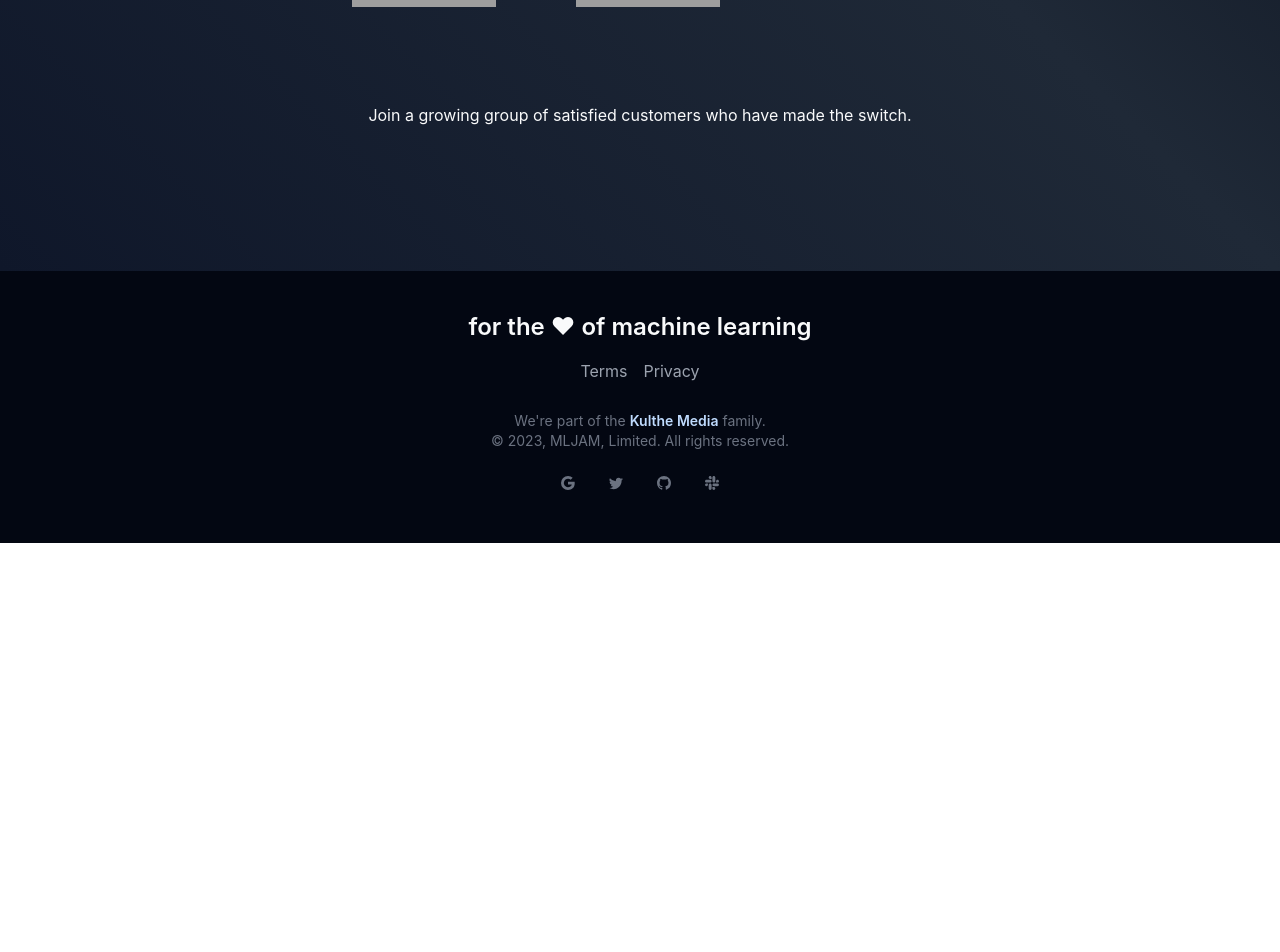
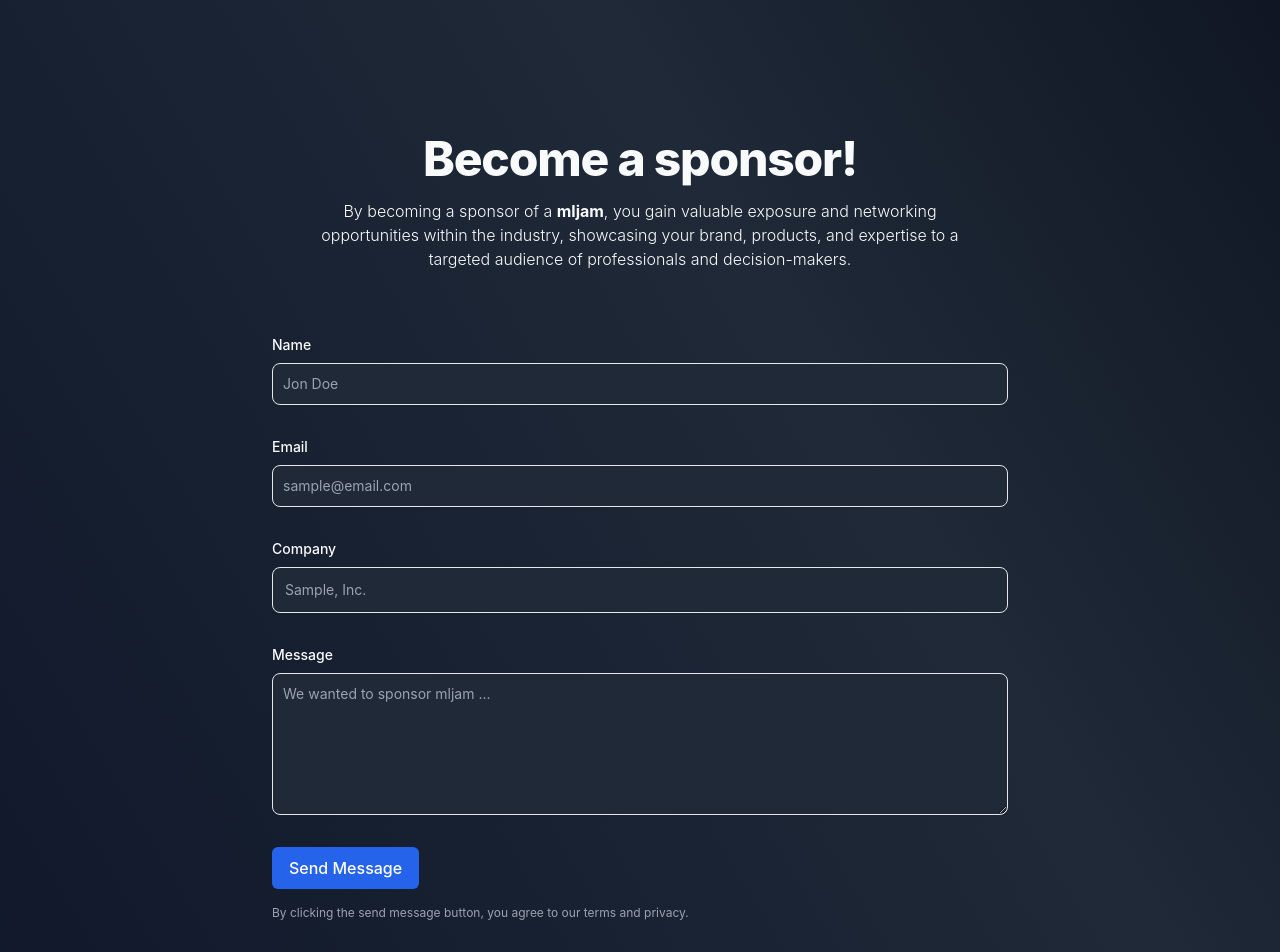
Before and after one commit to iamsid47/mljam, a React (Create React App) app: page /sponsors in a window 1280 px wide. Shown: the part 1080-2032 px from the top of the page. Before the commit the page ends 1623 px from the top, so only its background shows below. Built offline with nearby package versions, Linux system fonts and the light colour scheme; grey boxes are pictures that could not be loaded.

Commit message:
added a lot of stuff

```diff
--- a/src/components/Getintouch.jsx
+++ b/src/components/Getintouch.jsx
@@ -70,6 +70,10 @@
               Send Message
             </button>
           </form>
+          <p className="text-xs py-4 text-gray-400">
+            By clicking the send message button, you agree to our terms and
+            privacy.
+          </p>
         </div>
       </section>
       <Footer />
--- a/src/components/Sponsors.jsx
+++ b/src/components/Sponsors.jsx
@@ -8,82 +8,83 @@
       <NavBar />
       <section className="py-24 lg:pb-36 bg-gradient-to-tr from-slate-900 via-gray-800 to-gray-950 overflow-hidden text-gray-50">
         <div className="container px-4 mx-auto">
-          <div className="max-w-xl text-center mx-auto mb-20">
+          <div className="max-w-xl text-center mx-auto mb-12">
             <p className="text-4xl lg:text-7xl font-semibold uppercase text-center">
               Sponsors
             </p>
           </div>
           <div className="max-w-2xl mx-auto mb-16">
             <div className="grid grid-cols-3 justify-center md:space-x-4 md:space-y-4 items-center">
-              <div className="w-auto p-8 m-4">
+              <div className="w-auto p-4 md:p-8 m-4">
                 <img
                   src="https://cdn.rareblocks.xyz/collection/bakerstreet/images/logo-cloud/2/logo-ztos.png"
                   alt=""
                   className="w-2/3 mx-auto"
                 />
               </div>
-              <div className="w-auto p-8 m-4 mx-auto">
+              <div className="w-auto p-4 md:p-8 m-4 mx-auto">
                 <img
                   src="https://cdn.rareblocks.xyz/collection/bakerstreet/images/logo-cloud/2/logo-muzica.png"
                   alt=""
                 />
               </div>
-              <div className="w-auto p-8 m-4 mx-auto">
+              <div className="w-auto p-4 md:p-8 m-4 mx-auto">
                 <img
                   src="https://cdn.rareblocks.xyz/collection/bakerstreet/images/logo-cloud/2/logo-kyan.png"
                   alt=""
                 />
               </div>
-              <div className="w-auto p-8 m-4 mx-auto">
-                <img
-                  src="https://cdn.rareblocks.xyz/collection/bakerstreet/images/logo-cloud/2/logo-utosia.png"
-                  alt=""
-                />
-              </div>
-              <div className="w-auto p-8 m-4 mx-auto col-span-2 border border-gray-50 rounded-3xl shadow-lg">
+              <div className="hidden md:inline-block w-auto p-8 m-4 mx-auto col-span-2 border border-gray-50 rounded-3xl shadow-lg">
                 <div>
                   <h1 className="text-xl lg:text-3xl">
                     Thanks to our sponsors to make this happen!
                   </h1>
                   <a
-                    href="/contact"
+                    href="#sponsor"
                     className="w-full sm:w-auto whitespace-nowrap inline-flex justify-center items-center gap-x-3 text-center bg-blue-600 hover:bg-blue-700 transition duration-300 border border-transparent text-white font-medium rounded-md focus:outline-none focus:ring-2 focus:ring-blue-600 focus:ring-offset-2 focus:ring-offset-white py-2 px-4 my-4"
                   >
                     Become A Sponsor &rarr;
                   </a>
                 </div>
               </div>
-              <div className="w-auto p-8 m-4 mx-auto">
+              <div className="w-auto p-4 md:p-8 m-4 mx-auto">
+                <img
+                  src="https://cdn.rareblocks.xyz/collection/bakerstreet/images/logo-cloud/2/logo-utosia.png"
+                  alt=""
+                />
+              </div>
+
+              <div className="w-auto p-4 md:p-8 m-4 mx-auto">
                 <img
                   src="https://cdn.rareblocks.xyz/collection/bakerstreet/images/logo-cloud/2/logo-aven.png"
                   alt=""
                 />
               </div>
-              <div className="w-auto p-8 m-4 mx-auto">
+              <div className="w-auto p-4 md:p-8 m-4 mx-auto">
                 <img
                   src="https://cdn.rareblocks.xyz/collection/bakerstreet/images/logo-cloud/2/logo-solaytic.png"
                   alt=""
                 />
               </div>
-              <div className="w-auto p-8 m-4 mx-auto">
+              <div className="w-auto p-4 md:p-8 m-4 mx-auto">
                 <img
                   src="https://cdn.rareblocks.xyz/collection/bakerstreet/images/logo-cloud/2/logo-goldline.png"
                   alt=""
                 />
               </div>
-              <div className="w-auto p-8 m-4 mx-auto">
+              <div className="w-auto p-4 md:p-8 m-4 mx-auto">
                 <img
                   src="https://cdn.rareblocks.xyz/collection/bakerstreet/images/logo-cloud/2/logo-light-ai.png"
                   alt=""
                 />
               </div>
-              <div className="w-auto p-8 m-4 mx-auto">
+              <div className="w-auto p-4 md:p-8 m-4 mx-auto">
                 <img
                   src="https://cdn.rareblocks.xyz/collection/bakerstreet/images/logo-cloud/2/logo-amara.png"
                   alt=""
                 />
               </div>
-              <div className="w-auto p-8 m-4 mx-auto">
+              <div className="w-auto p-4 md:p-8 m-4 mx-auto">
                 <img
                   src="https://cdn.rareblocks.xyz/collection/bakerstreet/images/logo-cloud/2/logo-liva.png"
                   alt=""
@@ -92,11 +93,86 @@
               </div>
             </div>
           </div>
-          <p className=" text-center">
-            Join a growing group of satisfied customers who have made the
-            switch.
-          </p>
         </div>
+        <section className="" id="sponsor">
+          <div className="py-8 lg:py-16 px-4 mx-auto max-w-screen-md">
+            <h2 className="mb-4 text-5xl tracking-tight font-extrabold text-center  ">
+              Become a sponsor!
+            </h2>
+            <p className="mb-8 lg:mb-16 font-light text-center max-w-2xl mx-auto">
+              By becoming a sponsor of a{" "}
+              <span className="font-bold">mljam</span>, you gain valuable
+              exposure and networking opportunities within the industry,
+              showcasing your brand, products, and expertise to a targeted
+              audience of professionals and decision-makers.
+            </p>
+            <form action="#" className="space-y-8">
+              <div>
+                <label for="name" className="block mb-2 text-sm font-medium  ">
+                  Name
+                </label>
+                <input
+                  type="name"
+                  id="name"
+                  className="shadow-sm bg-gray-800 border   text-sm rounded-lg focus:ring-primary-500 focus:border-primary-500 block w-full p-2.5 "
+                  placeholder="Jon Doe"
+                  required
+                />
+              </div>
+              <div>
+                <label for="email" className="block mb-2 text-sm font-medium  ">
+                  Email
+                </label>
+                <input
+                  type="email"
+                  id="email"
+                  className="shadow-sm bg-gray-800 border   text-sm rounded-lg focus:ring-primary-500 focus:border-primary-500 block w-full p-2.5 "
+                  placeholder="sample@email.com"
+                  required
+                />
+              </div>
+              <div>
+                <label
+                  for="company"
+                  className="block mb-2 text-sm font-medium  "
+                >
+                  Company
+                </label>
+                <input
+                  type="text"
+                  id="company"
+                  className="block p-3 w-full text-sm  bg-gray-800 rounded-lg border  shadow-sm focus:ring-primary-500 focus:border-primary-500  "
+                  placeholder="Sample, Inc."
+                  required
+                />
+              </div>
+              <div className="sm:col-span-2">
+                <label
+                  for="message"
+                  className="block mb-2 text-sm font-medium  "
+                >
+                  Message
+                </label>
+                <textarea
+                  id="message"
+                  rows="6"
+                  className="block p-2.5 w-full text-sm  bg-gray-800 rounded-lg shadow-sm border  focus:ring-primary-500 focus:border-primary-500 "
+                  placeholder="We wanted to sponsor mljam ..."
+                ></textarea>
+              </div>
+              <button
+                className="w-full sm:w-auto whitespace-nowrap inline-flex justify-center items-center gap-x-3 text-center bg-blue-600 hover:bg-blue-700 transition duration-300 border border-transparent text-white font-medium rounded-md focus:outline-none focus:ring-2 focus:ring-blue-600 focus:ring-offset-2 focus:ring-offset-white py-2 px-4 "
+                type="submit"
+              >
+                Send Message
+              </button>
+            </form>
+            <p className="text-xs py-4 text-gray-400">
+              By clicking the send message button, you agree to our terms and
+              privacy.
+            </p>
+          </div>
+        </section>
       </section>
       <Footer />
     </section>
--- a/src/index.css
+++ b/src/index.css
@@ -3,6 +3,11 @@
 @tailwind utilities;
 
 @import url("https://fonts.googleapis.com/css2?family=Inter+Tight:ital,wght@0,100;0,200;0,300;0,400;0,500;0,600;0,700;0,800;0,900;1,100;1,200;1,300;1,400;1,500;1,600;1,700;1,800;1,900&family=Schibsted+Grotesk:ital,wght@0,400;0,500;0,600;0,700;0,800;0,900;1,400;1,500;1,600;1,700;1,800;1,900&display=swap");
+
+html {
+  scroll-behavior: smooth;
+}
+
 body {
   margin: 0;
   font-family: "Schibsted Grotesk", "Inter Tight", -apple-system,
```
